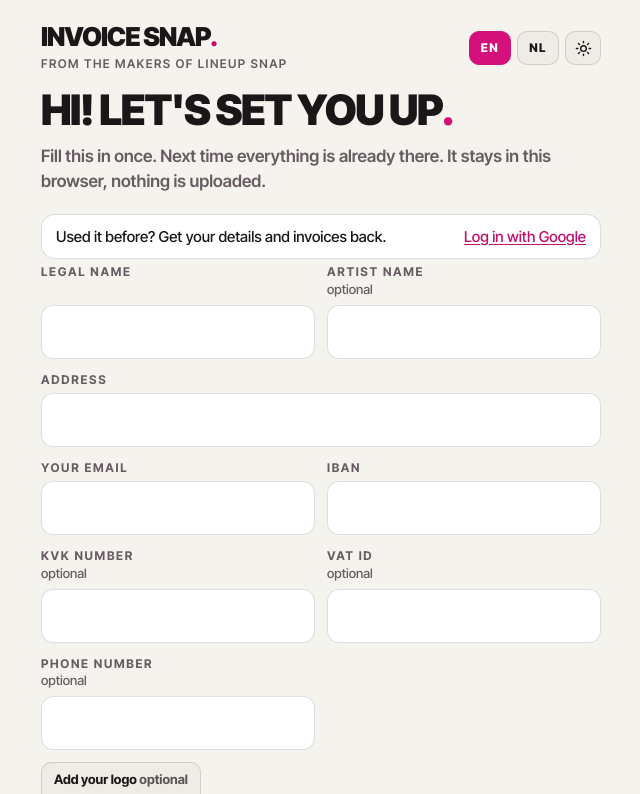
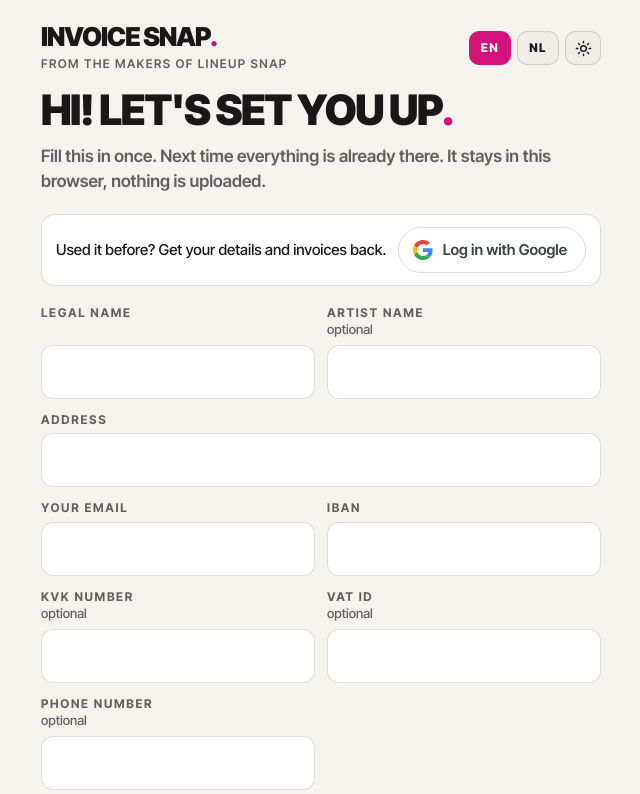
Before and after one commit to freycreates/frey, a plain HTML site: page invoicesnap/index.html in a window 1280 px wide. Shown: the top 794 px of the page, without its empty margins (319-959 px from the left). Drawn offline with Linux system fonts and the light colour scheme.

Commit message:
Invoice Snap: top 'used it before' line gets a real Google button with logo
Co-Authored-By: Claude Sonnet 5.5 <noreply@anthropic.com>

```diff
--- a/invoicesnap/index.html
+++ b/invoicesnap/index.html
@@ -298,10 +298,10 @@ footer .donw{margin-top:16px;display:flex;gap:10px;flex-wrap:wrap}.don.how{backg
 .iact .btn{text-align:center}
 .ipanel{background:var(--surface);border:1px solid var(--line);border-radius:14px;padding:16px 18px}
 @media(max-width:560px){.itot{grid-template-columns:1fr}.itot div{display:flex;justify-content:space-between;align-items:center}}
-.gtop{display:flex;justify-content:space-between;align-items:center;gap:10px;flex-wrap:wrap;background:var(--surface);border:1px solid var(--line);border-radius:14px;padding:11px 14px;margin:6px 0 4px;font-size:15px}
+.gtop{display:flex;justify-content:space-between;align-items:center;gap:10px;flex-wrap:wrap;background:var(--surface);border:1px solid var(--line);border-radius:14px;padding:12px 14px;margin:6px 0 18px;font-size:15px}
 .gbig{margin-top:30px;border:2px solid var(--pink);padding:20px;gap:6px}
 .gbig h2{margin:0;font-size:22px;font-weight:900;letter-spacing:-.02em}
-.gbig .gbtn{width:100%;justify-content:center;margin-top:6px}
+.gtop .gbtn{flex:none}.gbig .gbtn{width:100%;justify-content:center;margin-top:6px}
 .ql{background:#3a373b;border-radius:16px;overflow:hidden;box-shadow:0 14px 34px rgba(0,0,0,.22)}
 .qlt{padding:10px 14px;text-align:center;font-size:13px;font-weight:700;color:#eee;background:rgba(0,0,0,.28);white-space:nowrap;overflow:hidden;text-overflow:ellipsis}
 .qlb{padding:18px}
@@ -458,7 +458,7 @@ footer .donw{margin-top:16px;display:flex;gap:10px;flex-wrap:wrap}.don.how{backg
       <a class="from" href="https://freycreates.nl/snap/">From the makers of Lineup Snap</a></div><div class="ctl"><div class="lang" role="group" aria-label="Language"><button data-lang="en">EN</button><button data-lang="nl">NL</button></div><button class="th" data-th type="button"><svg class="sun" viewBox="0 0 24 24" aria-hidden="true"><circle cx="12" cy="12" r="4"/><path d="M12 2v2M12 20v2M4.9 4.9l1.4 1.4M17.7 17.7l1.4 1.4M2 12h2M20 12h2M4.9 19.1l1.4-1.4M17.7 6.3l1.4-1.4"/></svg><svg class="moon" viewBox="0 0 24 24" aria-hidden="true"><path d="M21 12.8A9 9 0 1 1 11.2 3a7 7 0 0 0 9.8 9.8z"/></svg></button></div></div>
     <h1 id="enh">Hi! Let's set you up<i>.</i></h1>
     <p>Fill this in once. Next time everything is already there. It stays in this browser, nothing is uploaded.</p>
-    <div class="gtop" id="gtop" hidden><span>Used it before? Get your details and invoices back.</span><button class="lnkbtn" id="gtbtn" type="button">Log in with Google</button></div>
+    <div class="gtop" id="gtop" hidden><span>Used it before? Get your details and invoices back.</span><button class="gbtn" id="gtbtn" type="button">Log in with Google</button></div>
     <div class="g">
       <label class="f"><span>Legal name</span><input id="me_" data-k="me" autocomplete="name"></label>
       <label class="f"><span>Artist name</span><em>optional</em><input id="art_" data-k="art" autocomplete="nickname"></label>
@@ -898,7 +898,7 @@ async function gConnect(mode){if(!gOn())return;
  catch(e){toast(T('Could not connect to Google.'))}}
 function gDisconnect(){try{sessionStorage.removeItem('isnap-gt')}catch(e){}try{if(gTok&&window.google)google.accounts.oauth2.revoke(gTok,function(){})}catch(e){}gTok=null;S.g=null;saveRaw();gStatus();draw();toast(T('Disconnected. Your details stay in this browser.'))}
 async function gWipe(){try{await gToken(true);var id=S.g&&S.g.fileId||await gFind();if(id){var r=await gFetch('https://www.googleapis.com/drive/v3/files/'+id,{method:'DELETE'});if(!r.ok&&r.status!=404)throw new Error('del')}gDisconnect();toast(T('Saved data removed from Google Drive.'))}catch(e){toast(T('Could not connect to Google.'))}}
-$('gnbtn').insertAdjacentHTML('afterbegin',GSVG);$('gwbtn').insertAdjacentHTML('afterbegin',GSVG);
+$('gnbtn').insertAdjacentHTML('afterbegin',GSVG);$('gwbtn').insertAdjacentHTML('afterbegin',GSVG);$('gtbtn').insertAdjacentHTML('afterbegin',GSVG);
 $('gnbtn').onclick=function(){gConnect('save')};$('gwbtn').onclick=function(){gConnect('restore')};$('gtbtn').onclick=function(){gConnect('restore')};
 $('gnx').onclick=function(){S.gNo=true;saveRaw();gPill()};
 $('gpill').onclick=function(){if(S.g&&S.g.pending)gPush(true)};
```
